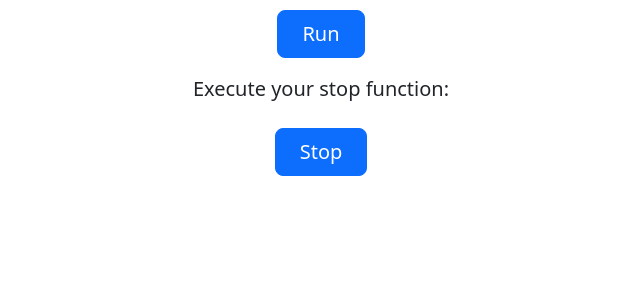
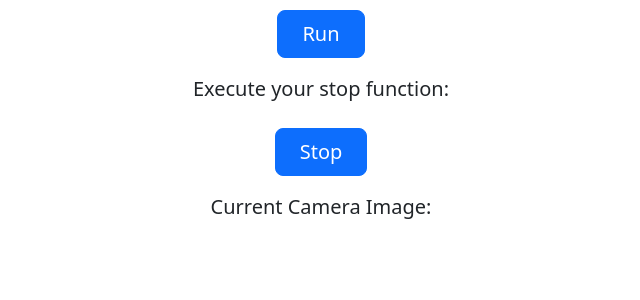
Before and after one commit to cloud-native-robotz-hackathon/starter-app-python, a Flask app: page / in a window 1280 px wide. Shown: the part 364-664 px from the top of the page, without its empty margins (319-959 px from the left). Run offline with Flask 3, Linux system fonts and the light colour scheme; parts of the project's set-up code (start-up, migrations or seed data) failed here and were passed over.

Commit message:
added logging added current camera image display

```diff
--- a/app.py
+++ b/app.py
@@ -5,6 +5,7 @@
 from lib.object_detection import detect_objects
 import threading
 from collections import namedtuple
+import base64
 
 application = Flask(__name__)
 application.config.from_object('config')
@@ -56,12 +57,18 @@
 def take_picture_and_detect_objects():
     ## Example calling the ML inferencing endpoint for object detection
     ## get current camera image from robot
+    print ('Taking picture from camera')
     img_response = requests.get(application.config['ROBOT_API'] + '/camera'+ '?user_key=' + application.config['ROBOT_NAME'], verify=False)
+    print ('Response status code -> ', img_response.status_code)
+
+    with open("static/current_view.jpg", "wb") as fh:
+        fh.write(base64.urlsafe_b64decode(img_response.text))
 
     ## normalize image
     image_data, ratio, dwdh = preprocess_encoded_image(img_response.text)
 
     ## send image to object detection endpoint
+    print ('Sending image to inferencing')
     objects = detect_objects(
         image_data,
         application.config['INFERENCING_API'] ,
--- a/templates/index.html
+++ b/templates/index.html
@@ -68,6 +68,21 @@
          </div>
          <p id="stop-output"></p>
       </div>
+      <div class="col-lg-6 mx-auto">
+         <p class="lead mb-4">Current Camera Image:</p>
+         <p id="image"></p>
+         <script>
+            var url_1 = 'static/current_view.jpg';
+
+            setInterval(function addimage1() {
+              var img = document.createElement("img");
+              img.src = url_1;
+
+              document.getElementById("image").replaceChildren(img);
+            }, 5000);
+
+            </script>
+      </div>
    </div>
 
    <script src="https://cdn.jsdelivr.net/npm/bootstrap@5.3.3/dist/js/bootstrap.bundle.min.js"
```
